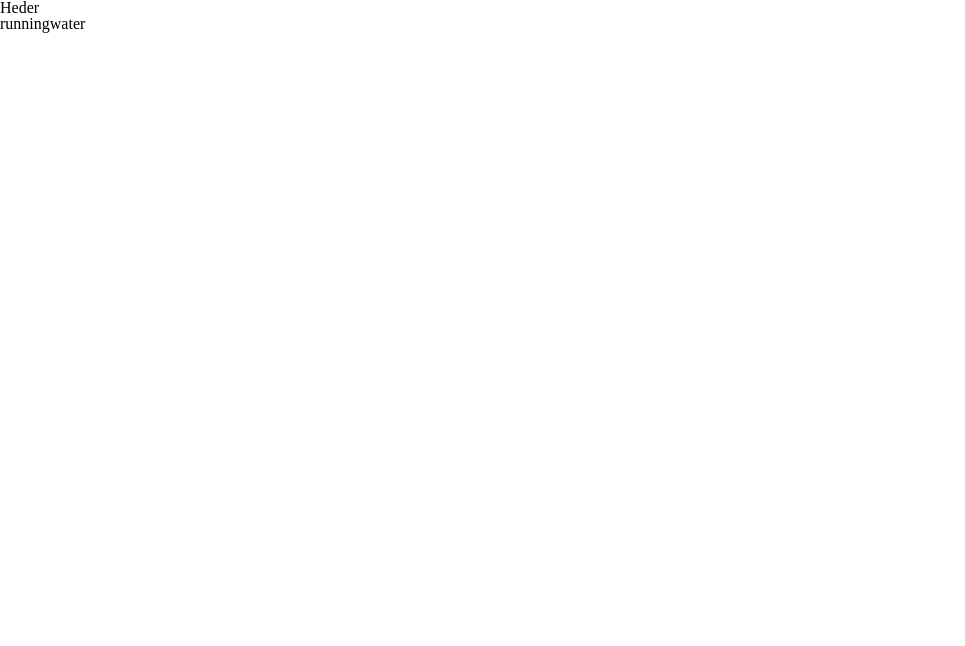
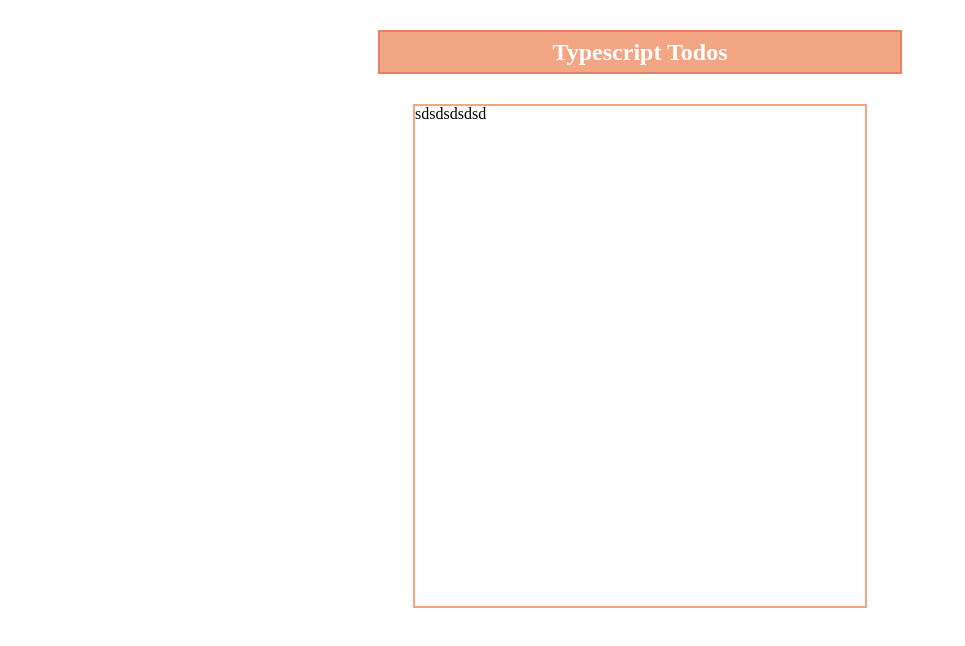
Before and after one commit to minhanPark/typescript-todo, a React (Create React App) app: page / in a window 1280 px wide. Shown: the top 646 px of the page, without its empty margins (0-965 px from the left). Built offline with nearby package versions, Linux system fonts and the light colour scheme.

Commit message:
add TodosContainer and Header Components

```diff
--- a/src/App.tsx
+++ b/src/App.tsx
@@ -1,5 +1,6 @@
-import React, { useState } from "react";
+import React from "react";
 import Header from "./components/Header";
+import TodosContainer from "./components/TodosContainer";
 import reset from "styled-reset";
 import { createGlobalStyle } from "styled-components";
 
@@ -7,27 +8,12 @@ const GlobalStyle = createGlobalStyle`
   ${reset}
 `;
 
-interface ITodo {
-  id: number;
-  title: string;
-  desc: string;
-  isCompleted: boolean;
-}
-
 function App(): JSX.Element {
-  const [todos, setTodos] = useState<ITodo[]>([
-    {
-      id: 1,
-      title: "Make todo",
-      desc: "make todo with me",
-      isCompleted: false,
-    },
-  ]);
   return (
     <>
       <GlobalStyle />
       <Header />
-      <h1>runningwater</h1>
+      <TodosContainer />
     </>
   );
 }
--- a/src/components/Header.tsx
+++ b/src/components/Header.tsx
@@ -1,8 +1,28 @@
 import React from "react";
 import styled from "styled-components";
 
-const Header = () => {
-  return <div>Heder</div>;
+const Container = styled.div`
+  max-width: 500px;
+  width: 100%;
+  background-color: #f3a683;
+  color: white;
+  padding: 8px 10px;
+  border: 2px solid #e77f67;
+  margin: 30px auto;
+`;
+
+const TextWrapper = styled.h1`
+  font-size: 24px;
+  font-weight: bold;
+  text-align: center;
+`;
+
+const Header = (): JSX.Element => {
+  return (
+    <Container>
+      <TextWrapper>Typescript Todos</TextWrapper>
+    </Container>
+  );
 };
 
 export default Header;
--- /dev/null
+++ b/src/components/TodosContainer.tsx
@@ -0,0 +1,31 @@
+import React, { useState } from "react";
+import styled from "styled-components";
+
+interface ITodo {
+  id: number;
+  title: string;
+  desc: string;
+  isCompleted: boolean;
+}
+
+const Container = styled.div`
+  max-width: 450px;
+  width: 100%;
+  border: 2px solid #f3a683;
+  margin: 0 auto;
+  min-height: 500px;
+`;
+
+const TodosContainer = (): JSX.Element => {
+  const [todos, setTodos] = useState<ITodo[]>([
+    {
+      id: 1,
+      title: "Make todo",
+      desc: "make todo with me",
+      isCompleted: false,
+    },
+  ]);
+  return <Container>sdsdsdsdsd</Container>;
+};
+
+export default TodosContainer;
```
